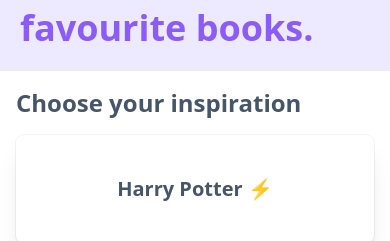
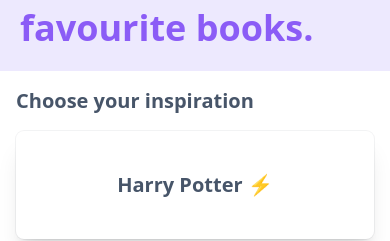
Before and after one commit to isobel-bosman/Phrase_Builder_Web, an Angular app: page / in a window 390 px wide. Shown: the part 191-432 px from the top of the page. Built offline with nearby package versions, Linux system fonts and the light colour scheme; no server answers.

Commit message:
Made titles responsive

```diff
--- a/src/app/home/home.component.html
+++ b/src/app/home/home.component.html
@@ -15,7 +15,7 @@
       </div>
     </div>
     <div class="pt-4 sm:pt-0 sm:my-auto">
-      <span class="font-bold text-slate-600 text-2xl h-1 mb-10 p-4">
+      <span class="font-bold text-slate-600 text-xl 2xl:text-2xl h-1 mb-10 p-4">
         Choose your inspiration
       </span>
       <div class="grid grid-cols-1 gap-4 md:grid-cols-2 p-4">
@@ -33,7 +33,7 @@
         </a>
       </div>
       <div class="grid grid-rows-12 grid-cols-1 w-full bg-white p-5">
-        <span class="font-bold text-slate-600 text-2xl h-1 mb-10 mt-5">
+        <span class="font-bold text-slate-600 text-xl 2xl:text-2xl h-1 mb-10 mt-5">
           Sentence History
         </span>
         <div
```
